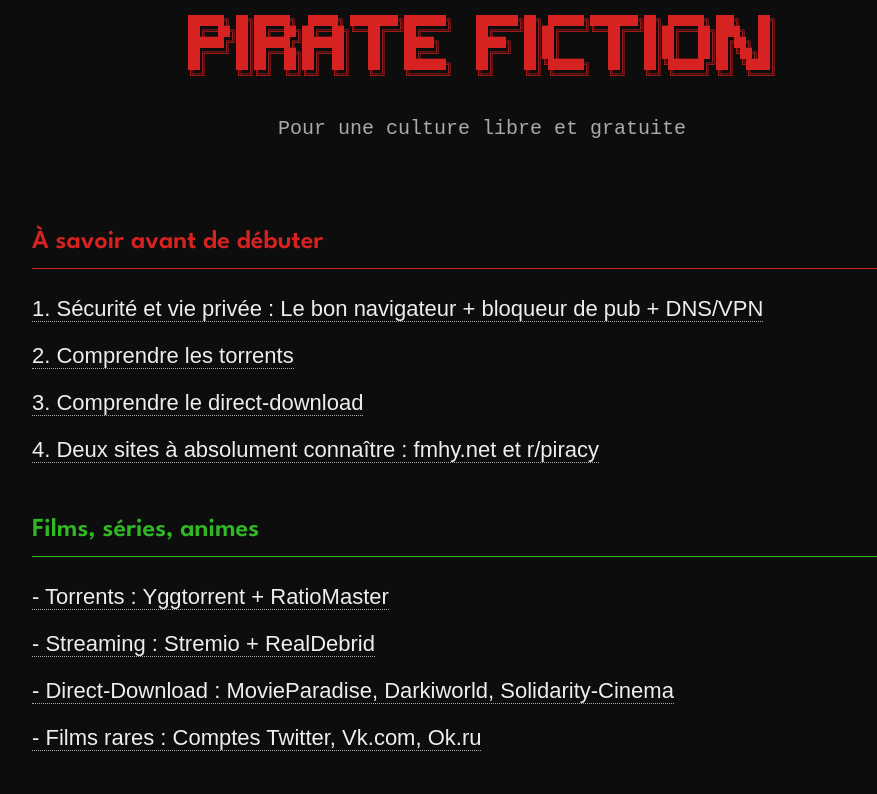
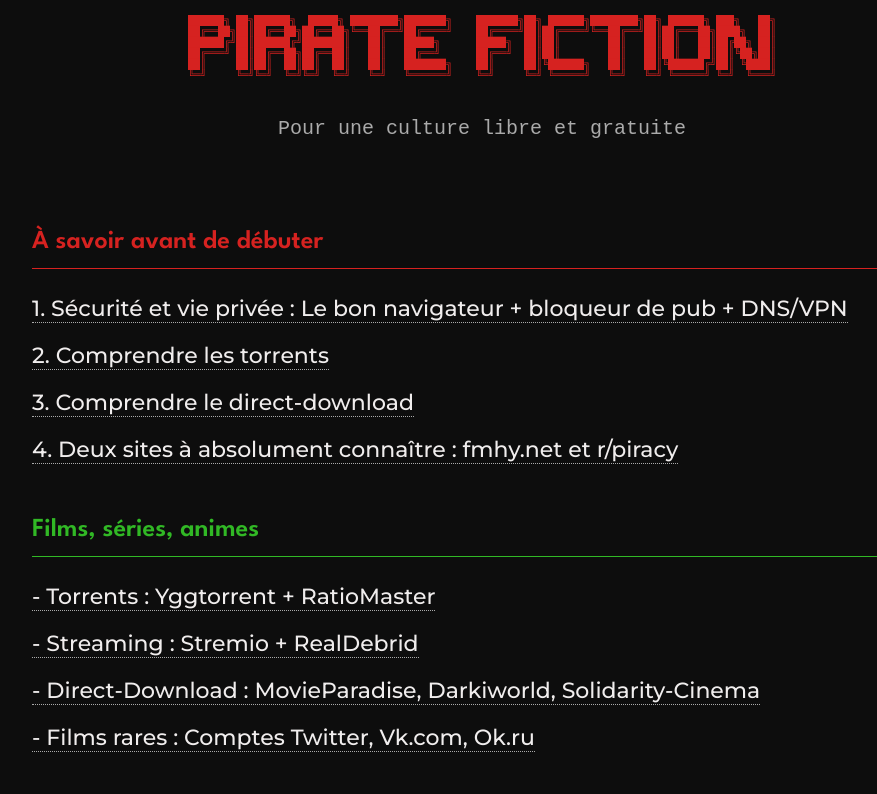
Before and after one commit to pirate-fiction/pirate-fiction.github.io, a plain HTML site: page index.html in a window 1280 px wide. Shown: the top 794 px of the page, without its empty margins (158-1035 px from the left). Drawn offline with Linux system fonts and the light colour scheme; a web font is replaced by a local one.

Commit message:
Update style.css

```diff
--- a/css/style.css
+++ b/css/style.css
@@ -13,7 +13,7 @@ a {
   color: #f0eded;
   text-decoration: none;
   border-bottom: 1px dotted #aaa;
-  font-family: 'Glacial Indifference', sans-serif; /* Liens en Glacial */
+  font-family: 'Montserrat', sans-serif;
 }
 
 a:hover {
```
